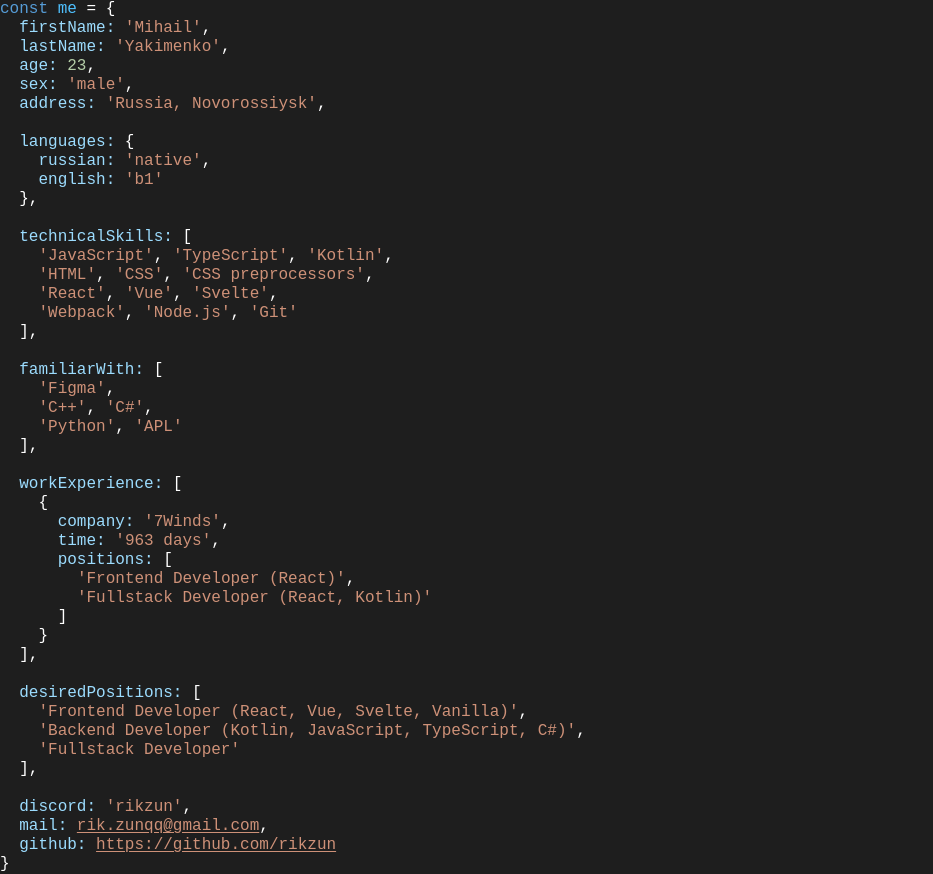
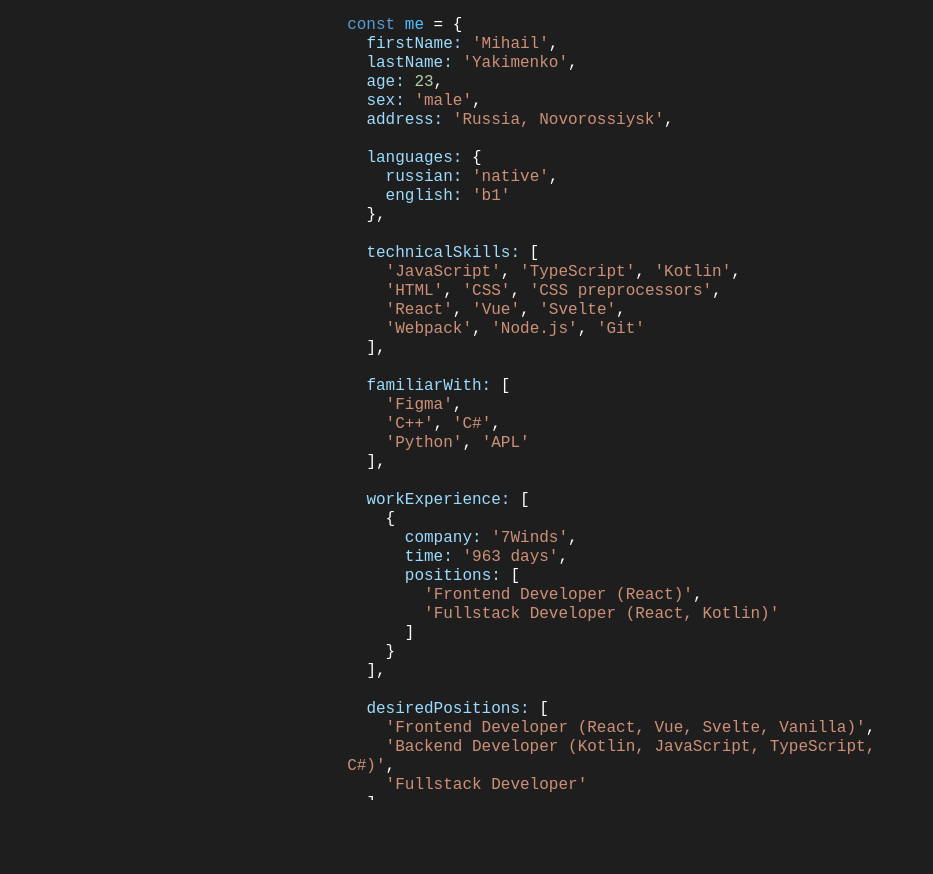
Before and after one commit to rikzun/rikzun.github.io, a React app: page / in a window 1280 px wide. Shown: the whole page, without its empty margins (0-933 px from the left). After the commit the page ends 800 px from the top, so only its background shows below. Built offline with nearby package versions, Linux system fonts and the light colour scheme.

Commit message:
fix css errors, centered text

```diff
--- a/src/components/CodeHighlight/CodeHighlight.styles.scss
+++ b/src/components/CodeHighlight/CodeHighlight.styles.scss
@@ -11,4 +11,7 @@
     }
 
     caret-color: white;
+    margin-top: 1em;
+    margin-left: auto;
+    margin-right: auto;
 }
--- a/src/components/CodeHighlight/CodeHighlight.tsx
+++ b/src/components/CodeHighlight/CodeHighlight.tsx
@@ -5,10 +5,13 @@
 import { Range } from "src/utils/range"
 import { CodeHighlightService } from "./CodeHightlight.service"
 
-export const CodeHighlight = memo((props: CodeHighlightProps) => (
-    <div className="highlight">
-        {props.value.split('\n').map((rawLine, i) => {
-            const line = trimStart(rawLine, 4)
+export const CodeHighlight = memo((props: CodeHighlightProps) => {
+    const lines = props.value
+        .split('\n')
+        .map((line) => trimStart(line, 4))
+
+    let maxLineLength = 0
+    const nodes = lines.map((line, i) => {
         const tokens: Map<Range, Token> = new Map()
 
         CodeHighlightService.matchAllRanges(line, CodeHighlightService.regex.string)
@@ -30,12 +33,21 @@
                 }
             })
 
+        const nodes = CodeHighlightService.buildNodes(line, tokens)
+        const lineLength = CodeHighlightService.getLineLength(nodes)
+        if (lineLength > maxLineLength) maxLineLength = lineLength
+
         return (
-                <Fragment key={rawLine + i}>
-                    {CodeHighlightService.buildNodes(line, tokens)}
+            <Fragment key={line + i}>
+                {nodes}
                 <br />
             </Fragment>
         )
-        })}
+    })
+
+    return (
+        <div className="highlight" style={{maxWidth: `${maxLineLength}ch`}}>
+            {nodes}
         </div>
-))
+    )
+})
--- a/src/components/CodeHighlight/CodeHightlight.service.tsx
+++ b/src/components/CodeHighlight/CodeHightlight.service.tsx
@@ -1,6 +1,6 @@
 import { Range } from "src/utils/range"
 import { Token } from "./CodeHighlight.types"
-import type { ReactNode } from "react"
+import type { ReactElement, ReactNode } from "react"
 
 export const CodeHighlightService = new class {
     regex = {
@@ -41,18 +41,21 @@
     }
 
     buildNodes(line: string, tokens: Map<Range, Token>) {
-        const nodeList: ReactNode[] = [...line.split('')]
+        const nodeList: (string|ReactElement)[] = [...line.split('')]
 
         Array.from(tokens.entries())
             .sort((a, b) => a[0].start < b[0].start ? 1 : -1)
-            .forEach(([range, token]) => {
-                let element: ReactNode
+            .forEach(([range, token], i) => {
+                let element: ReactElement
                 const string = nodeList.slice(range.start, range.end).join('')
 
                 switch(token.subtype) {
                     default: {
                         element = (
-                            <span className={token.toClassName()}>
+                            <span
+                                className={token.toClassName()}
+                                key={string + i}
+                            >
                                 {string}
                             </span>
                         )
@@ -65,6 +68,7 @@
                         element = (
                             <a
                                 className={token.toClassName()}
+                                key={title + value + i}
                                 href={value}
                                 target={value.startsWith('mailto:') ? undefined : '_blank'}
                                 contentEditable={false}
@@ -81,4 +85,13 @@
 
         return nodeList
     }
+
+    getLineLength(nodes: (string|ReactElement)[]) {
+        return nodes.reduce((acc, v) => {
+            switch (typeof v) {
+                case 'string': return acc + v.length
+                case 'object': return acc + (v.props.children as string).length
+            }
+        }, 0)
+    }
 }()
--- a/src/components/ReadonlyPre/ReadonlyPre.styles.scss
+++ b/src/components/ReadonlyPre/ReadonlyPre.styles.scss
@@ -8,4 +8,5 @@
     line-height: inherit;
     font-family: inherit;
     font-size: inherit;
+    overflow-x: auto;
 }
```
Lines whose indentation alone changed are shown as unchanged.
